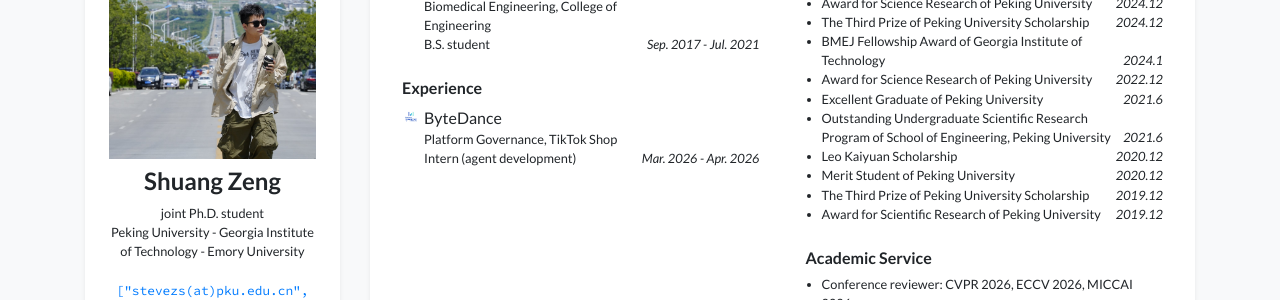
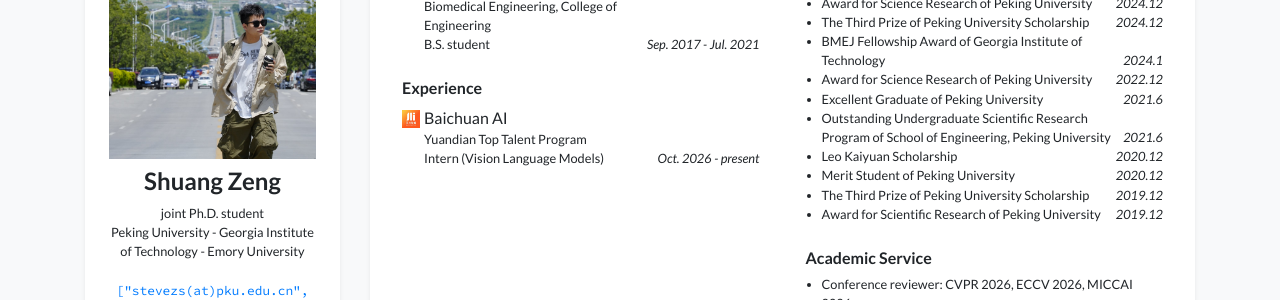
Before and after one commit to stevezs315/stevezs315.github.io, a Jekyll site: the page built from index.html, in a window 1280 px wide and 900 px high, scrolled down 689 px. Shown: the part 152-452 px from the top of the window. Built offline with Jekyll 4.4.1, drawn with Linux system fonts in a browser that asks for light colours; nearby versions of some CDN libraries; a style sheet for code colours, icons or effects is not loaded.

Commit message:
Update profile.yml

```diff
--- a/_data/profile.yml
+++ b/_data/profile.yml
@@ -70,13 +70,19 @@ education:
   date: Sep. 2017 - Jul. 2021
 
 experience:
-- name: ByteDance
-  logo: /assets/images/badges/bytedance_logo.jpg
+# - name: ByteDance
+#   logo: /assets/images/badges/bytedance_logo.jpg
+#   position: >-
+#     Platform Governance, TikTok Shop <br/>
+#     Intern (agent development)
+#   date: Mar. 2026 - Apr. 2026
+
+- name: Baichuan AI
+  logo: /assets/images/badges/百川.jpg
   position: >-
-    Platform Governance, TikTok Shop <br/>
-    Intern (agent development)
-  date: Mar. 2026 - Apr. 2026
-
+    Yuandian Top Talent Program <br/>
+    Intern (Vision Language Models)
+  date: Oct. 2026 - present
 
 # - name: Peking University
 #   logo: /assets/images/badges/PKU_red.png
```
